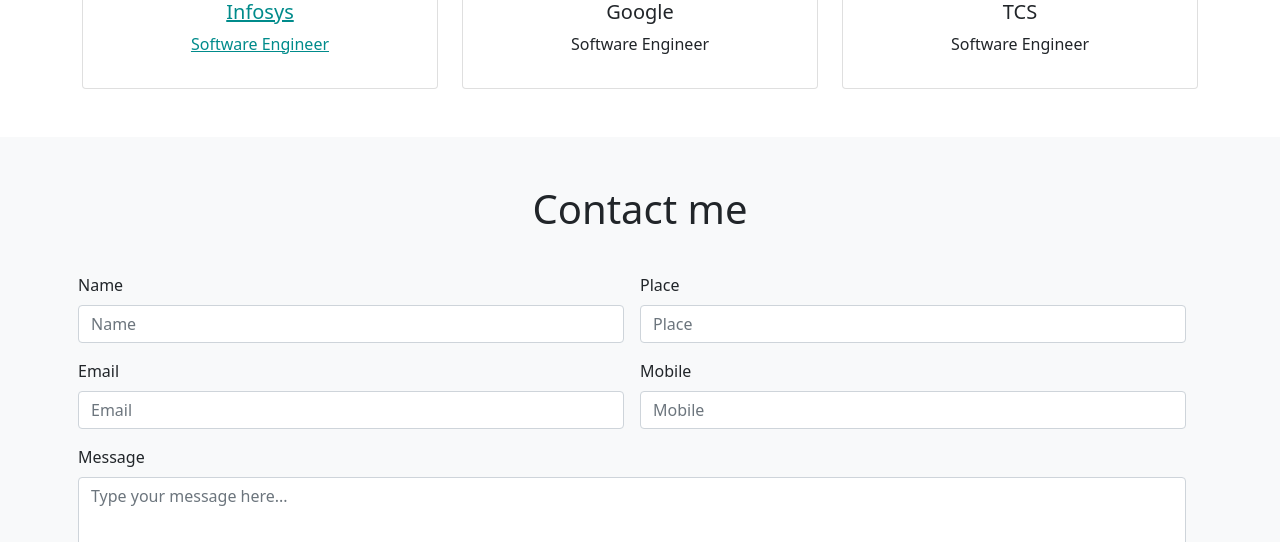
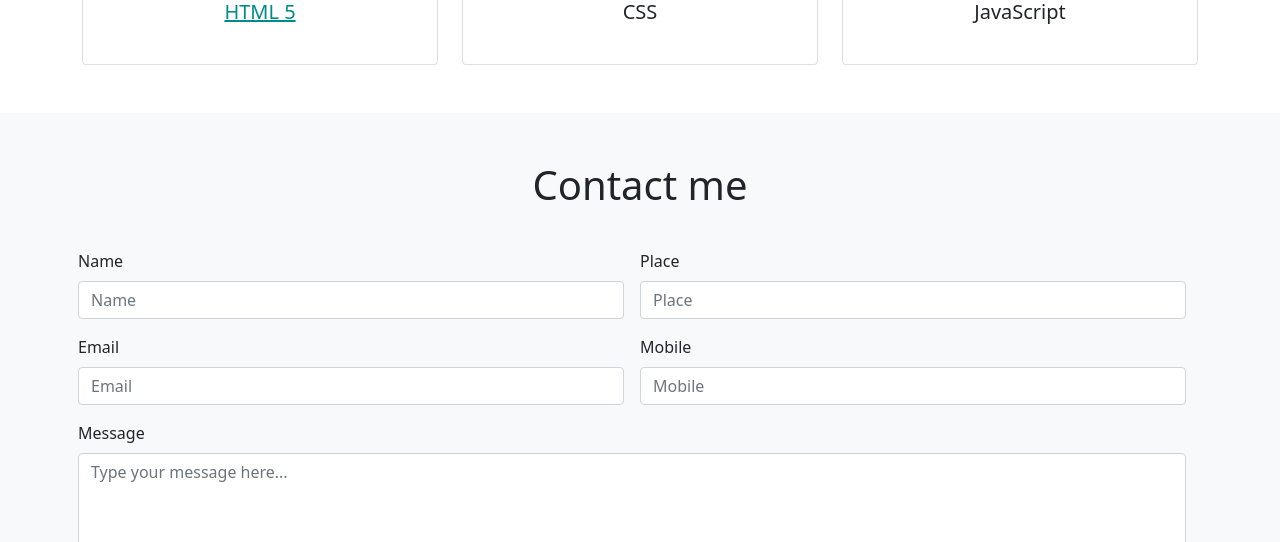
Before and after one commit to mohammedashiqs/static, a plain HTML site: page index.html in a window 1280 px wide. Shown: the part 1414-1956 px from the top of the page. Drawn offline with nearby package versions, Linux system fonts and the light colour scheme.

Commit message:
Update index.html

```diff
--- a/index.html
+++ b/index.html
@@ -139,10 +139,10 @@
       <div class="col-md-4">
         <a href="https://www.infosys.com/" style="color:darkcyan">
         <div class="card text-center p-3">
-          <img src="https://media-exp1.licdn.com/dms/image/C4E0BAQHS0k_nLjbnKA/company-logo_200_200/0/1625111766048?e=1652313600&v=beta&t=l6GTJ55C6JjvLZ2Geo5oQ3hfQQ5bJtdQQaoyrmLfsos" alt="">
+          <img src="https://www.google.com/url?sa=i&url=https%3A%2F%2Fen.wikipedia.org%2Fwiki%2FHTML&psig=AOvVaw3jPOJjZwJdtRPTNr8jJL5I&ust=1646297663537000&source=images&cd=vfe&ved=0CAsQjRxqFwoTCLjMmfSGp_YCFQAAAAAdAAAAABAD" alt="">
           <div class="card-body">
-            <h5 class="card-title">Infosys</h5>
-            <p class="card-text">Software Engineer</p>
+            <h5 class="card-title">HTML 5</h5>
+            <p class="card-text"></p>
             </div>
         </div>
       </a>
@@ -151,10 +151,10 @@
       <div class="col-md-4">
 
         <div class="card text-center p-3">
-          <img src="https://media-exp1.licdn.com/dms/image/C4D0BAQHiNSL4Or29cg/company-logo_200_200/0/1519856215226?e=1652313600&v=beta&t=EngUNE1gyQBQumFN3qADVkFTA1-5aD3GNMSLwkLUHDw" alt="  ">
+          <img src="https://www.google.com/url?sa=i&url=https%3A%2F%2Fwww.developintelligence.com%2Fblog%2F2016%2F12%2Fcreating-contrast-using-css%2F&psig=AOvVaw29blrcJZQBJ27pMx-_p5XL&ust=1646297539346000&source=images&cd=vfe&ved=0CAsQjRxqFwoTCICrwcyGp_YCFQAAAAAdAAAAABAD" alt="  ">
           <div class="card-body">
-            <h5 class="card-title">Google</h5>
-            <p class="card-text">Software Engineer</p>
+            <h5 class="card-title">CSS</h5>
+            <p class="card-text"></p>
             </div>
 
         </div>
@@ -162,10 +162,10 @@
 
       <div class="col-md-4">
         <div class="card text-center p-3">
-          <img src="https://media-exp1.licdn.com/dms/image/C4E0BAQEMvQ8E6gXSPA/company-logo_200_200/0/1625820626997?e=1652313600&v=beta&t=-cOzRR9Za079mItBKnJ66B6awN8nXWw_YDdZPSEfoic" alt="  ">
+          <img src="https://www.google.com/url?sa=i&url=https%3A%2F%2Fwww.javatpoint.com%2Fjavascript-tutorial&psig=AOvVaw0RoiiDvRFGahIpO0K1Gtkq&ust=1646297729473000&source=images&cd=vfe&ved=0CAsQjRxqFwoTCJj1sI6Hp_YCFQAAAAAdAAAAABAD" alt="  ">
           <div class="card-body">
-            <h5 class="card-title">TCS</h5>
-            <p class="card-text">Software Engineer</p>
+            <h5 class="card-title">JavaScript</h5>
+            <p class="card-text"></p>
             </div>
         </div>
       </div>
```
